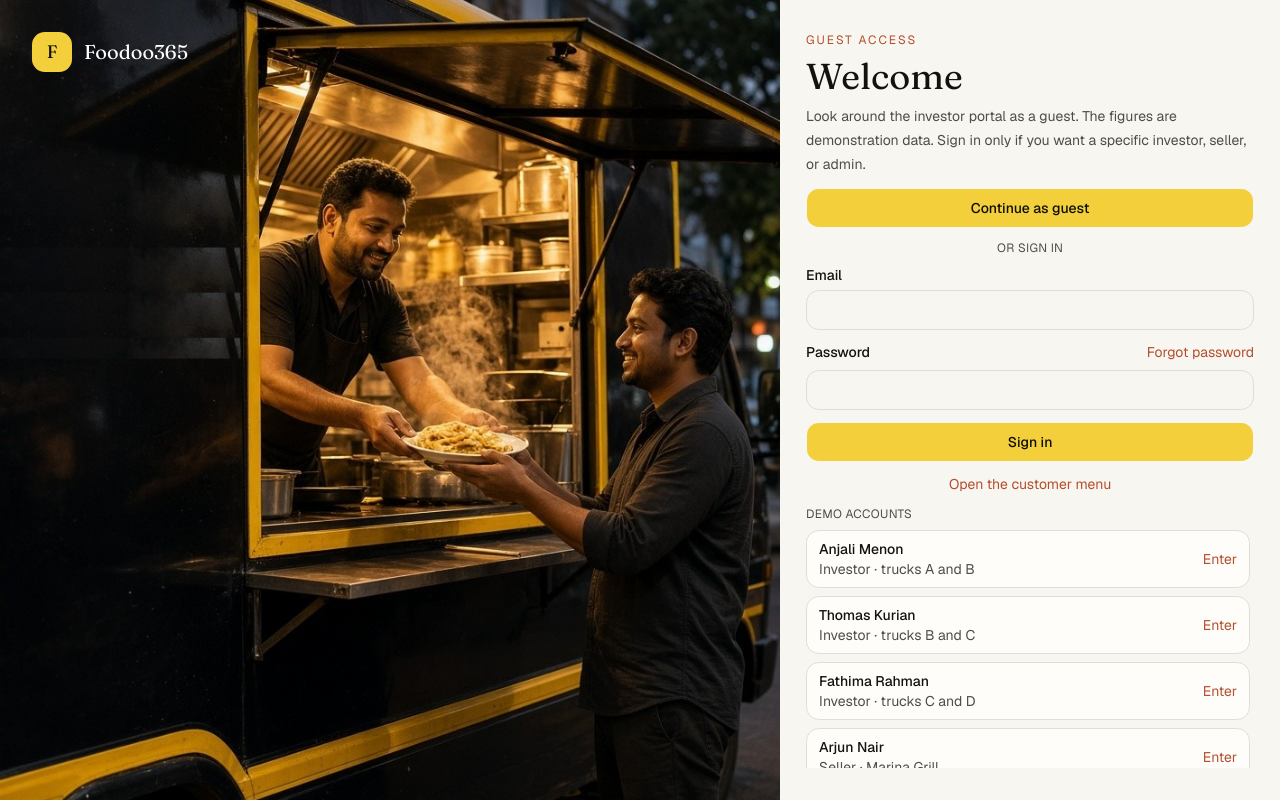
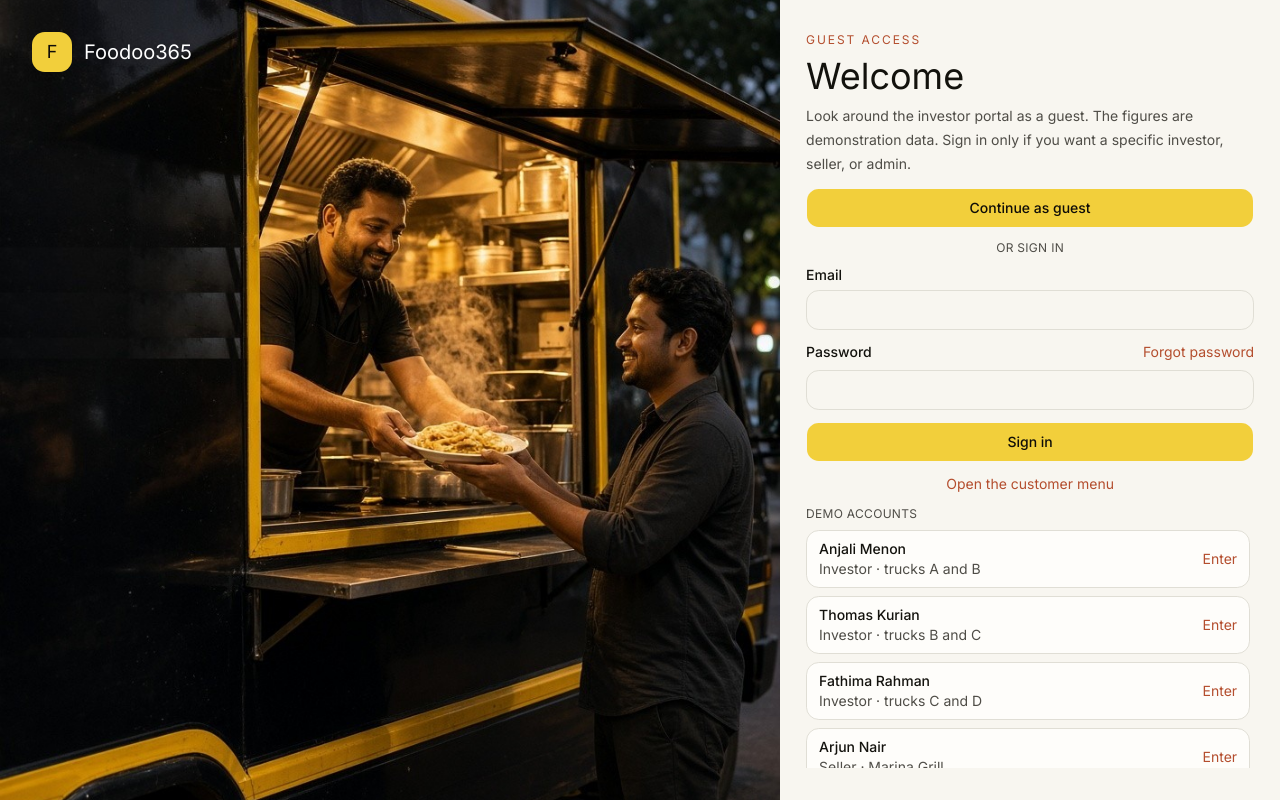
Before and after one commit to LakshmiKrishnaSanjay/foodoo365, a Next.js app: page /login in a window 1280 px wide. Built offline with nearby package versions, Linux system fonts and the light colour scheme; no server answers.

Commit message:
Changed the font

```diff
--- a/src/app/globals.css
+++ b/src/app/globals.css
@@ -7,9 +7,9 @@
 @theme inline {
   --color-background: var(--background);
   --color-foreground: var(--foreground);
-  --font-sans: var(--font-geist-sans), ui-sans-serif, system-ui, sans-serif;
+  --font-sans: var(--font-inter), ui-sans-serif, system-ui, sans-serif;
   --font-mono: var(--font-geist-mono), ui-monospace, monospace;
-  --font-heading: var(--font-fraunces), Georgia, serif;
+  --font-heading: var(--font-inter), ui-sans-serif, system-ui, sans-serif;
   --color-gold: var(--gold);
   --color-ember: var(--ember);
   --color-positive: var(--positive);
--- a/src/app/layout.tsx
+++ b/src/app/layout.tsx
@@ -1,20 +1,15 @@
 import type { Metadata } from "next";
-import { Fraunces, Geist, Geist_Mono } from "next/font/google";
+import { Geist_Mono, Inter } from "next/font/google";
 import { Providers } from "@/components/providers";
 import "./globals.css";
 
-const geistSans = Geist({
-  variable: "--font-geist-sans",
+const inter = Inter({
+  variable: "--font-inter",
   subsets: ["latin"],
 });
 
 const geistMono = Geist_Mono({
   variable: "--font-geist-mono",
-  subsets: ["latin"],
-});
-
-const fraunces = Fraunces({
-  variable: "--font-fraunces",
   subsets: ["latin"],
 });
 
@@ -28,7 +23,7 @@ export const metadata: Metadata = {
 
 export default function RootLayout({ children }: LayoutProps<"/">) {
   return (
-    <html lang="en" className={`${geistSans.variable} ${geistMono.variable} ${fraunces.variable} h-full`} suppressHydrationWarning>
+    <html lang="en" className={`${inter.variable} ${geistMono.variable} h-full`} suppressHydrationWarning>
       <body className="min-h-full bg-background text-foreground antialiased">
         <Providers>{children}</Providers>
       </body>
```
